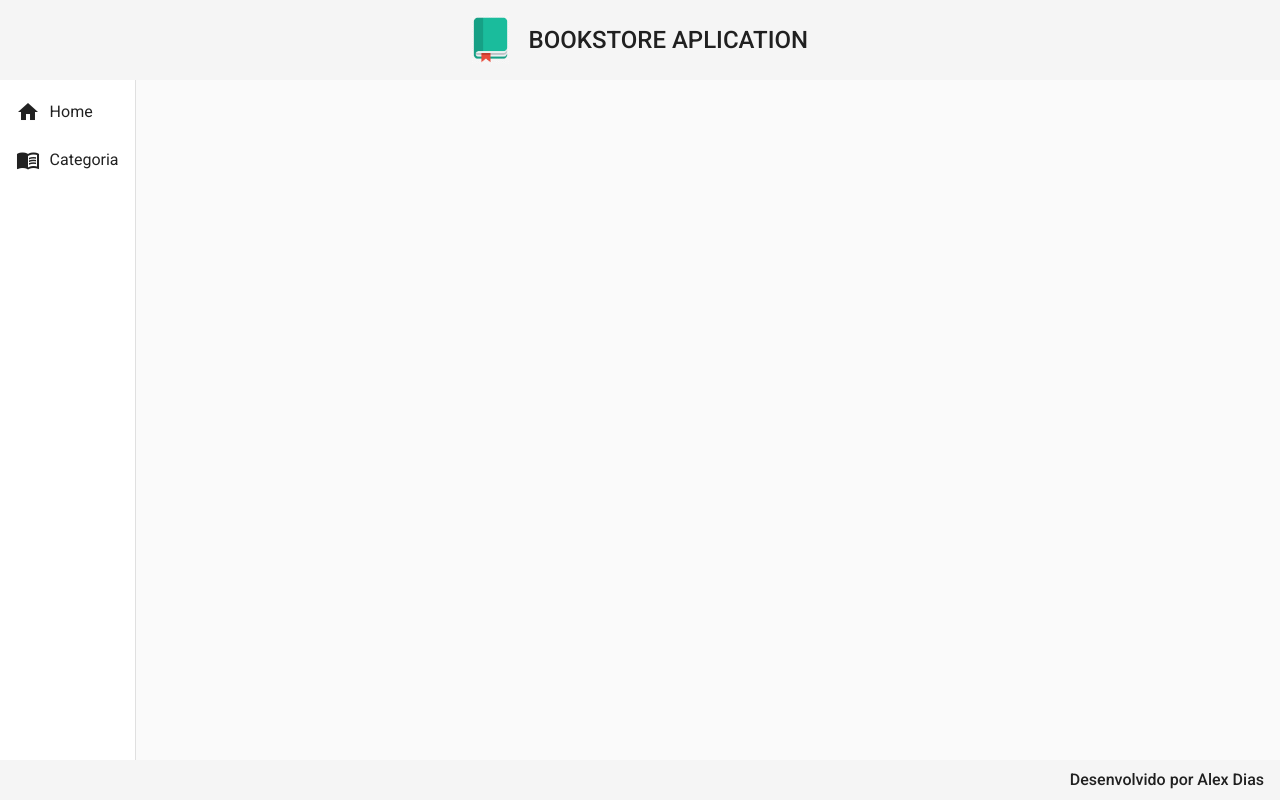
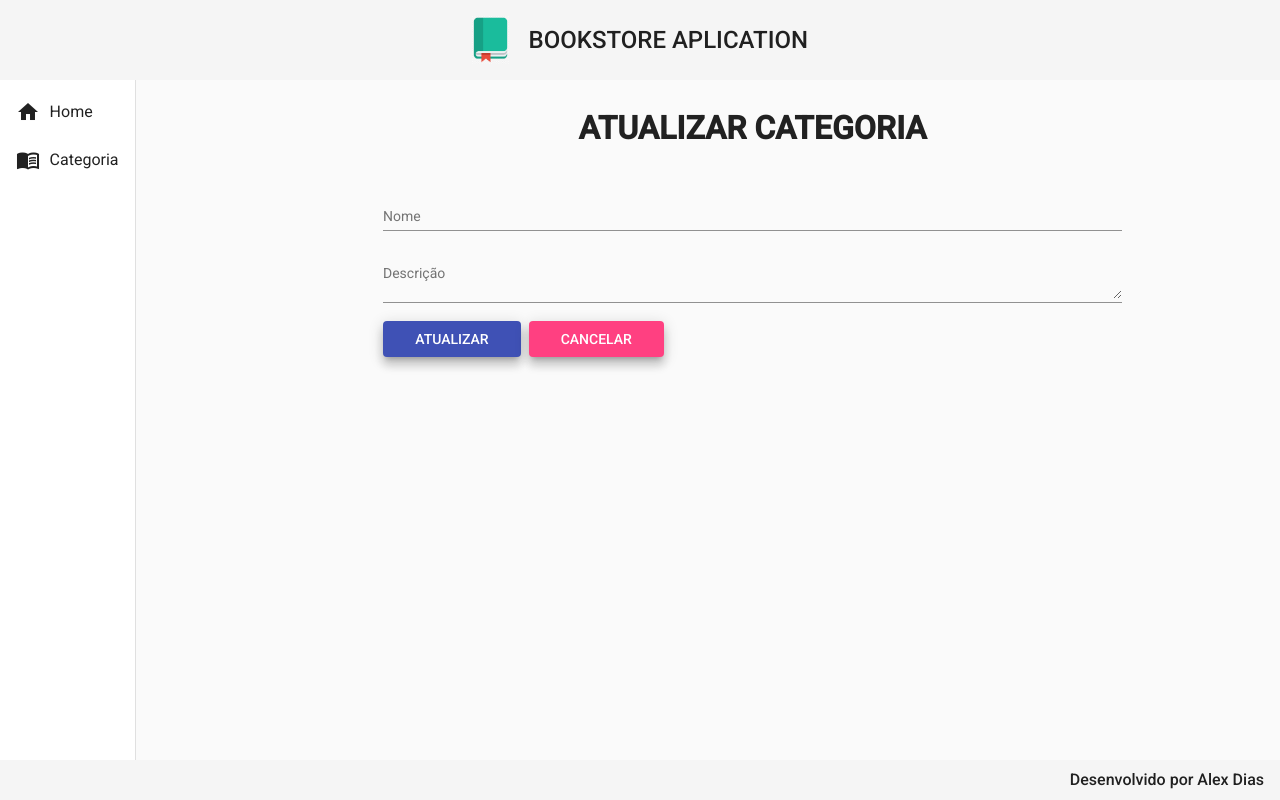
Before and after one commit to lequito/bookstore-front, an Angular app: page /categorias/update/1 in a window 1280 px wide. Before the commit this address led to /. Built offline with nearby package versions, Linux system fonts and the light colour scheme; no server answers.

Commit message:
update para categorias

```diff
--- a/src/app/app-routing.module.ts
+++ b/src/app/app-routing.module.ts
@@ -3,6 +3,7 @@
 import { CategoriaCreateComponent } from './components/views/categoria/categoria-create/categoria-create.component';
 import { CategoriaDeleteComponent } from './components/views/categoria/categoria-delete/categoria-delete.component';
 import { CategoriaReadComponent } from './components/views/categoria/categoria-read/categoria-read.component';
+import { CategoriaUpdateComponent } from './components/views/categoria/categoria-update/categoria-update.component';
 import { HomeComponent } from './components/views/home/home.component';
 
 const routes: Routes = [
@@ -21,6 +22,10 @@
   {
     path: 'categorias/delete/:id',
     component: CategoriaDeleteComponent
+  },
+  {
+    path: 'categorias/update/:id',
+    component: CategoriaUpdateComponent
   }
 ];
 
--- a/src/app/app.module.ts
+++ b/src/app/app.module.ts
@@ -23,6 +23,7 @@
 import {MatFormFieldModule} from '@angular/material/form-field';
 import {MatSnackBarModule} from '@angular/material/snack-bar';
 import { CategoriaDeleteComponent } from './components/views/categoria/categoria-delete/categoria-delete.component';
+import { CategoriaUpdateComponent } from './components/views/categoria/categoria-update/categoria-update.component';
 
 
 @NgModule({
@@ -34,7 +35,8 @@
     HomeComponent,
     CategoriaReadComponent,
     CategoriaCreateComponent,
-    CategoriaDeleteComponent
+    CategoriaDeleteComponent,
+    CategoriaUpdateComponent
   ],
   imports: [
     BrowserModule,
--- a/src/app/components/views/categoria/categoria-read/categoria-read.component.html
+++ b/src/app/components/views/categoria/categoria-read/categoria-read.component.html
@@ -39,7 +39,7 @@
             <ng-container matColumnDef="acoes">
                 <th mat-header-cell *matHeaderCellDef> Ações </th>
                 <td class="mat-cell" mat-cell *matCellDef="let row">
-                    <a class="edit" href="#">
+                    <a class="edit" routerLink="update/{{ row.id }}">
                         <i class="material-icons">edit</i>
                     </a>
                     <a class="delete" routerLink="delete/{{ row.id }}">
--- /dev/null
+++ b/src/app/components/views/categoria/categoria-update/categoria-update.component.css
@@ -0,0 +1,26 @@
+form {
+    text-align: center;
+    width: 70%;
+    margin: 2rem auto 0 auto;
+}
+
+h1 {
+    font-size: 2rem;
+    font-weight: 600;
+    margin-bottom: 3rem;
+}
+
+.form {
+    width: 100%;
+}
+
+.buttons {
+    width: 100%;
+    text-align: start;
+}
+
+button {
+    margin-right: .5rem;
+    padding-right: 2rem;
+    padding-left: 2rem;
+}
--- /dev/null
+++ b/src/app/components/views/categoria/categoria-update/categoria-update.component.html
@@ -0,0 +1,15 @@
+<form>
+    <h1>ATUALIZAR CATEGORIA</h1>
+    <mat-form-field class="form">
+        <mat-label>Nome</mat-label>
+        <input [(ngModel)]="categoria.nome" matInput type="text" name="nome">
+    </mat-form-field>
+    <mat-form-field class="form">
+        <mat-label>Descrição</mat-label>
+        <textarea [(ngModel)]="categoria.descricao" matInput type="text" name="descricao"></textarea>
+    </mat-form-field>
+    <div class="buttons">
+        <button (click)="update()" class="mat-elevation-z8" mat-flat-button color="primary">ATUALIZAR</button>
+        <button (click)="cancel()" class="mat-elevation-z8" mat-flat-button color="accent">CANCELAR</button>
+    </div>
+</form>
--- /dev/null
+++ b/src/app/components/views/categoria/categoria-update/categoria-update.component.ts
@@ -0,0 +1,48 @@
+import { Component, OnInit } from '@angular/core';
+import { ActivatedRoute, Router } from '@angular/router';
+import { Categoria } from '../categoria.model';
+import { CategoriaService } from '../categoria.service';
+
+@Component({
+  selector: 'app-categoria-update',
+  templateUrl: './categoria-update.component.html',
+  styleUrls: ['./categoria-update.component.css']
+})
+export class CategoriaUpdateComponent implements OnInit {
+
+  categoria: Categoria = {
+    id: '',
+    nome: '',
+    descricao: ''
+  }
+
+  constructor(
+    private router: Router,
+    private service: CategoriaService,
+    private route: ActivatedRoute) { }
+
+  ngOnInit(): void {
+    this.categoria.id = this.route.snapshot.paramMap.get('id')!
+    this.findById()
+  }
+
+  findById(): void{
+    this.service.findById(this.categoria.id!).subscribe((resposta) => {
+      this.categoria.nome = resposta.nome
+      this.categoria.descricao = resposta.descricao
+    })
+  }
+
+  update(): void{
+    this.service.update(this.categoria).subscribe((resposta) =>{
+      this.router.navigate(['categorias'])
+      this.service.mensagem('Categoria atualizada com sucesso')
+    }, err =>{
+      console.log(err)
+    })
+  }
+
+  cancel(): void{
+    this.router.navigate(['categorias'])
+  }
+}
--- a/src/app/components/views/categoria/categoria.service.ts
+++ b/src/app/components/views/categoria/categoria.service.ts
@@ -35,6 +35,11 @@
     return this.http.delete<void>(url)
   }
 
+  update(categoria: Categoria): Observable<void>{
+    const url = `${this.baseUrl}/categorias/${categoria.id}`
+    return this.http.put<void>(url, categoria)
+  }
+
   mensagem(str: String){
     this._snack.open(`${str}`, 'OK', {
       horizontalPosition:'end',
```
